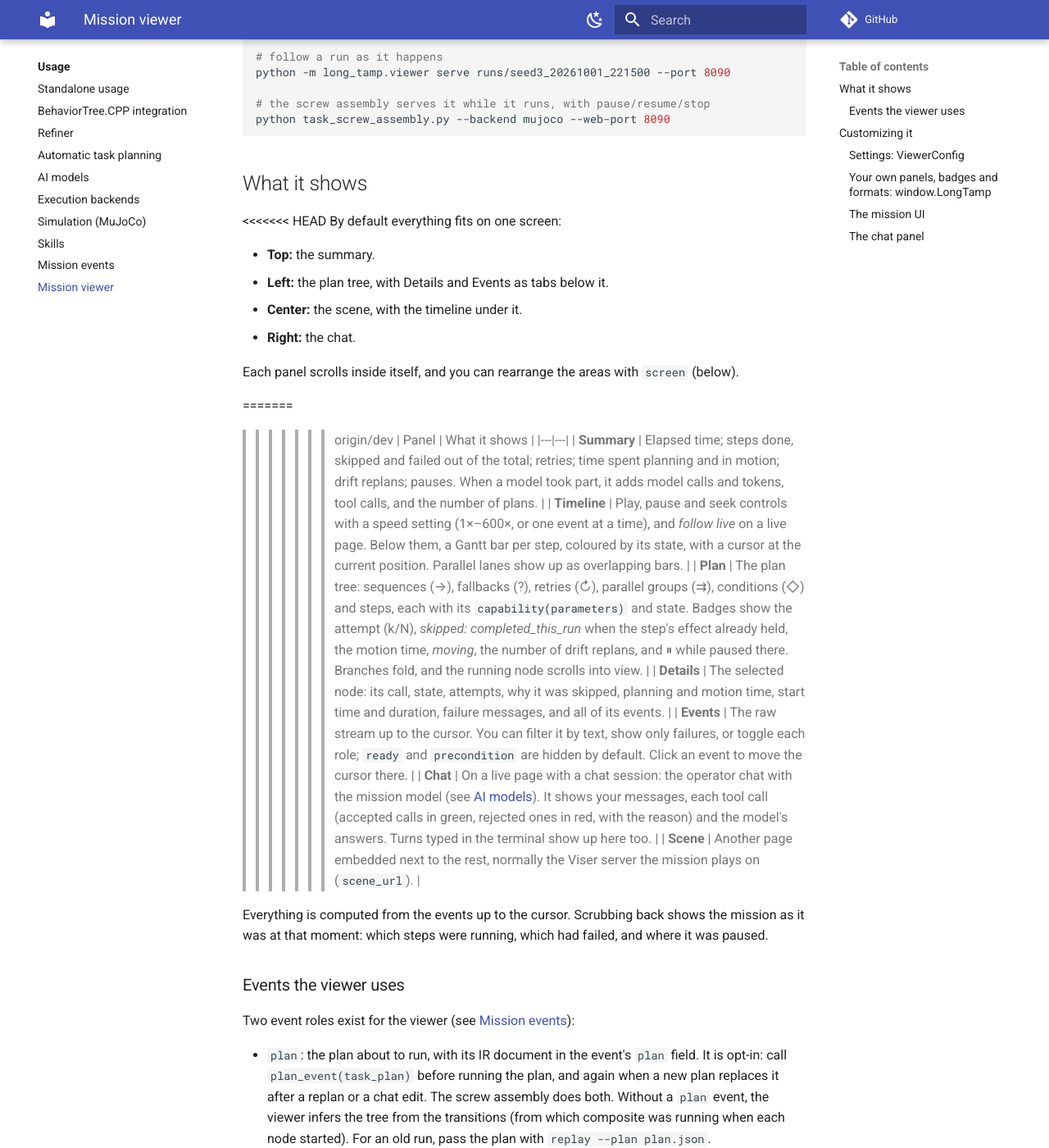
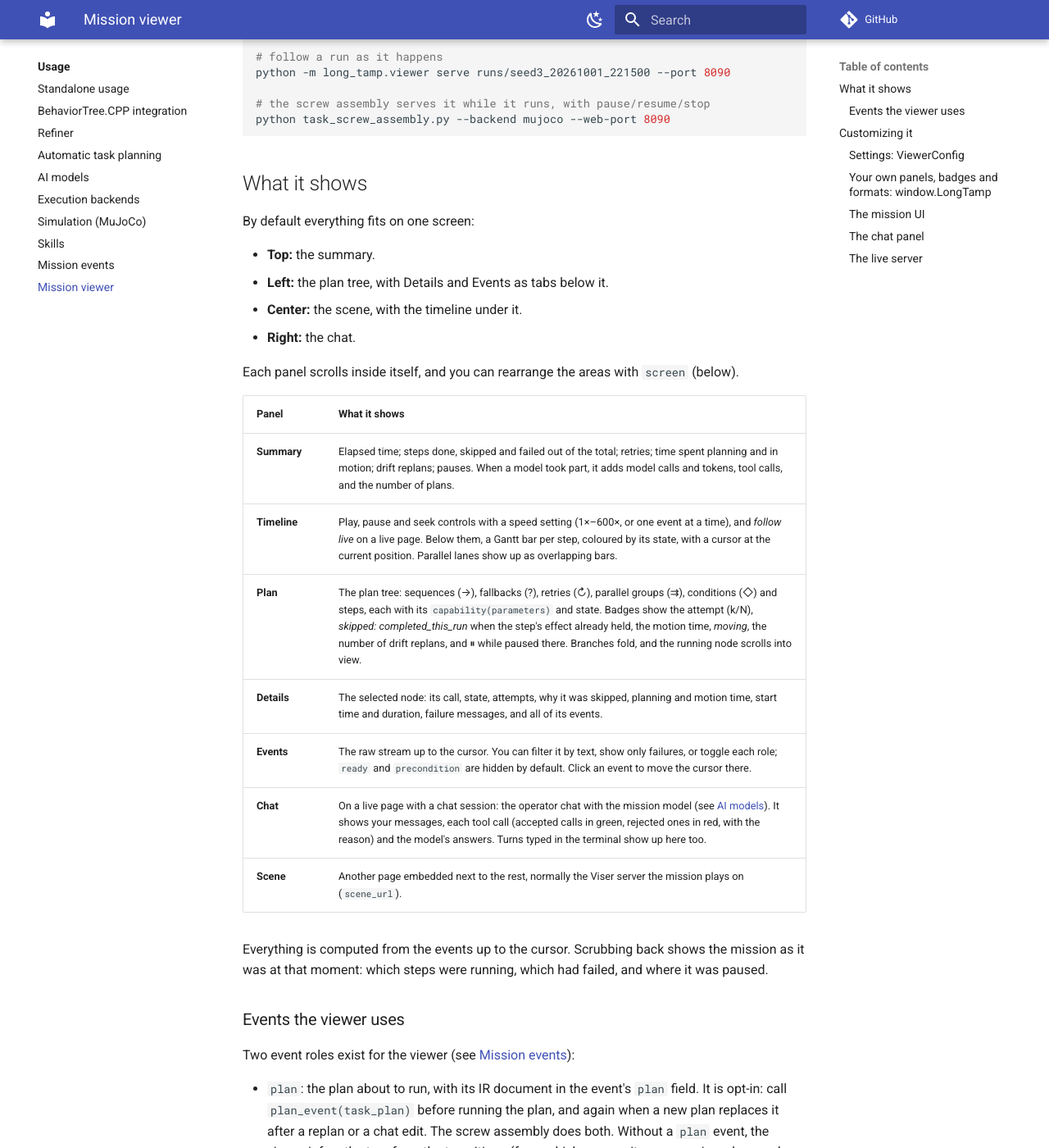
Before and after one commit to thanhndv212/long-tamp, an MkDocs documentation site: the page built from docs/usage/viewer.md, in a window 1280 px wide and 1400 px high, scrolled down 496 px. Shown: the whole window at 82% size. Built offline with MkDocs 1.6.1 and Material for MkDocs 9.7.7, drawn with Linux system fonts in a browser that asks for light colours; comment, search, counter and statistics services are not loaded; some of the changed text lies outside the part shown.

Commit message:
Resolve the dev merge: keep #107's versions (conflict markers were committed by mistake)

````diff
--- a/docs/usage/viewer.md
+++ b/docs/usage/viewer.md
@@ -25,7 +25,6 @@ python task_screw_assembly.py --backend mujoco --web-port 8090
 
 ## What it shows
 
-<<<<<<< HEAD
 By default everything fits on one screen:
 
 - **Top:** the summary.
@@ -35,8 +34,6 @@ By default everything fits on one screen:
 
 Each panel scrolls inside itself, and you can rearrange the areas with `screen` (below).
 
-=======
->>>>>>> origin/dev
 | Panel | What it shows |
 |---|---|
 | **Summary** | Elapsed time; steps done, skipped and failed out of the total; retries; time spent planning and in motion; drift replans; pauses. When a model took part, it adds model calls and tokens, tool calls, and the number of plans. |
@@ -95,11 +92,8 @@ The settings are plain data. You can set them in Python or keep them in a JSON f
 | `scene_url` | The page shown in the Scene panel. |
 | `extra_css`, `extra_js` | Files inlined into the page after the built-in style and script. A replay stays a single file. Relative paths are resolved against the JSON file's folder. |
 | `poll_ms` | How often a live page asks the server for new events. |
-<<<<<<< HEAD
 | `layout` | `"screen"` (default) fits everything on one screen and each panel scrolls inside. Below 1000 px wide, the panels stack. `"page"` stacks the panels in a scrolling page. |
 | `screen` | Where each panel goes on one screen, by area: `top`, `left`, `center`, `right`. An inner list is a group of tabs. The default is `{"top": ["summary"], "left": ["plan", ["details", "events"]], "center": ["scene", "timeline"], "right": ["chat"]}`. Panels you don't place join the left tabs. Without a scene, the tabs move to the center. |
-=======
->>>>>>> origin/dev
 
 ### Your own panels, badges and formats: `window.LongTamp`
 
@@ -146,7 +140,6 @@ Your own events show up too. Anything a sink writes, such as a `role` the viewer
 know (for example `make_event("vision", "detection", ...)`), lands in the event list with
 its own role toggle. Your panels can read those events.
 
-<<<<<<< HEAD
 ### The mission UI
 
 One command starts the whole thing (in the HPP environment):
@@ -171,8 +164,6 @@ It prints the page's URL (and opens a browser, outside a container). Then:
 The model and its endpoint come from the AI env file (see [AI models](ai-models.md)).
 `--model API:MODEL` overrides it, and arguments after `--` go to `task_screw_assembly.py`.
 
-=======
->>>>>>> origin/dev
 ### The chat panel
 
 The operator chat (`--chat`) also works from the viewer. Run it with `--web-port`:
@@ -195,7 +186,6 @@ from long_tamp.viewer import ChatBridge
 
 bridge = ChatBridge(session).attach(server)  # POST/GET /api/chat
 bridge.turn("plan part 2 first")             # a terminal turn, shown on the page too
-<<<<<<< HEAD
 
 # a button that acts without the model, when enabled
 bridge.add_action("start", "Start mission", lambda: session.call("run", {}),
@@ -205,10 +195,6 @@ bridge.add_action("start", "Start mission", lambda: session.call("run", {}),
 A tool result with a `plan` list of step labels shows as a plan card. The `start` action's
 button sits on the latest card, and other actions sit under the chat.
 
-=======
-```
-
->>>>>>> origin/dev
 ### The live server
 
 `ViewerServer` can be embedded in your own application:
@@ -225,13 +211,8 @@ server.route("GET", "/api/cell", lambda body, query: {"door": "closed"})
 ```
 
 Its routes are JSON: `GET /api/events?since=N`, `POST /api/control` (`pause`, `resume`,
-<<<<<<< HEAD
 `stop`, only when a control is given), `POST /api/chat`, `GET /api/chat?since=N` and
 `POST /api/action` (with a `ChatBridge`), `GET /api/features`, and whatever you add with `route(method, path,
-=======
-`stop`, only when a control is given), `POST /api/chat` and `GET /api/chat?since=N` (with
-a `ChatBridge`), and whatever you add with `route(method, path,
->>>>>>> origin/dev
 handler)`. The server binds to `127.0.0.1` by default because the control and chat routes move a
 robot. Pass `host="0.0.0.0"` only on a network you trust: the server has no
 authentication.
--- a/src/long_tamp/viewer/static/viewer.css
+++ b/src/long_tamp/viewer/static/viewer.css
@@ -179,10 +179,7 @@ dl.kv dd { margin: 0; word-break: break-word; }
 
 /* chat */
 .chat .log { max-height: 420px; overflow: auto; display: flex; flex-direction: column; gap: 6px; margin-bottom: 8px; }
-<<<<<<< HEAD
 .chat .log > * { flex-shrink: 0; }
-=======
->>>>>>> origin/dev
 .chat .msg { padding: 6px 9px; border-radius: 8px; max-width: 92%; white-space: pre-wrap; word-break: break-word; }
 .chat .operator { align-self: flex-end; background: color-mix(in srgb, var(--accent) 18%, transparent); }
 .chat .model { align-self: flex-start; background: color-mix(in srgb, var(--fg) 7%, transparent); }
@@ -194,7 +191,6 @@ dl.kv dd { margin: 0; word-break: break-word; }
 .chat form { display: flex; gap: 6px; }
 .chat form input { flex: 1; min-width: 0; }
 .chat .busy { color: var(--muted); font-size: 12px; min-height: 1.4em; }
-<<<<<<< HEAD
 .chat .plan-card { align-self: stretch; max-width: none; border: 1px solid var(--accent); background: color-mix(in srgb, var(--accent) 6%, transparent); }
 .chat .plan-card ol { margin: 6px 0; padding-left: 22px; }
 .chat .card-actions:empty { display: none; }
@@ -242,5 +238,3 @@ body.screen .scene iframe { height: 100%; min-height: 240px; }
   body.screen .chat .log { max-height: 420px; }
   body.screen .scene iframe { height: 420px; }
 }
-=======
->>>>>>> origin/dev
````
Also changed, not shown: CHANGELOG.md (+0 -3 lines), src/long_tamp/viewer/static/viewer.js (+0 -55 lines), 5 other files.
